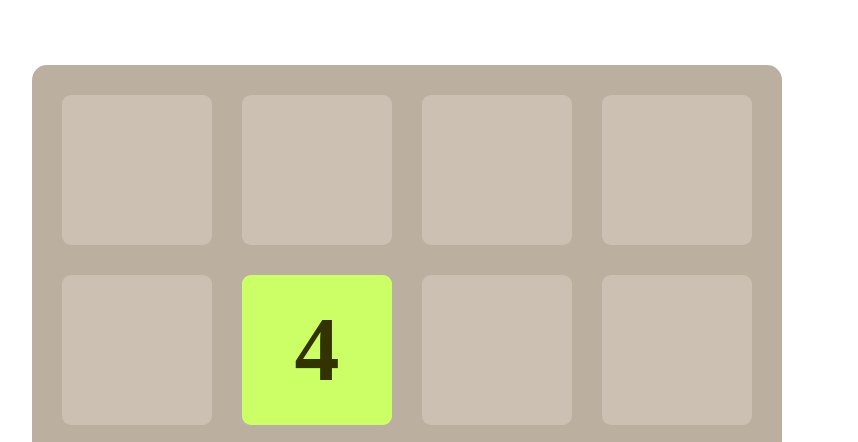
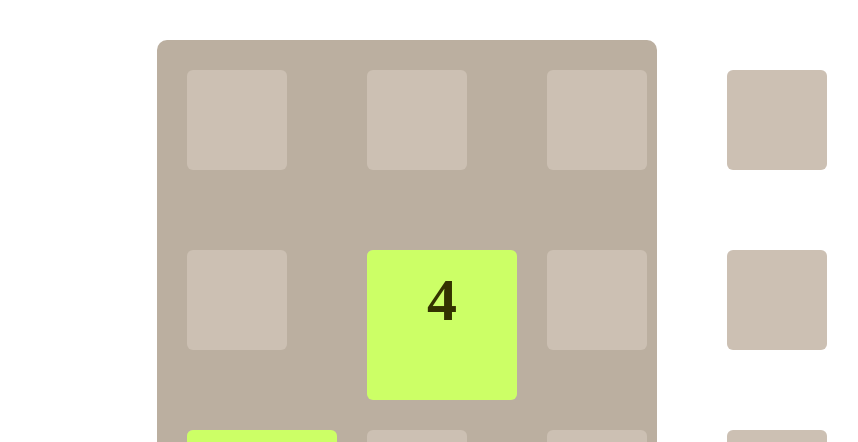
Before and after one commit to lwxsanshui/2048, a plain HTML site: page 2048/index.html in a window 1280 px wide. Shown: the part 358-800 px from the top of the page, without its empty margins (233-1091 px from the left). Drawn offline with Linux system fonts and the light colour scheme.

Commit message:
Update base.css

```diff
--- a/2048/style/base.css
+++ b/2048/style/base.css
@@ -24,27 +24,27 @@ header p {
     margin: 20px auto;
 }
 #grid-container {
-    width: 690px;
-    height: 690px;
-    padding: 30px;
-    margin: 75px auto;
+    width: 460px;
+    height: 460px;
+    padding: 20px;
+    margin: 50px auto;
     background: #bbafa0;
-    border-radius: 15px;
+    border-radius: 10px;
     position: relative;
 }
 .grid-cell {
-    width: 150px;
-    height: 150px;
-    border-radius: 9px;
+    width: 100px;
+    height: 100px;
+    border-radius: 6px;
     background: #ccc0b3;
     position: absolute;
 }
 .number-cell {
-    width: 150px;
-    height: 150px;
-    border-radius: 9px;
-    line-height: 150px;
-    font-size: 90px;
+    width: 100px;
+    height: 100px;
+    border-radius: 6px;
+    line-height: 100px;
+    font-size: 60px;
     font-weight: bold;
     text-align: center;
     position: absolute;
```
